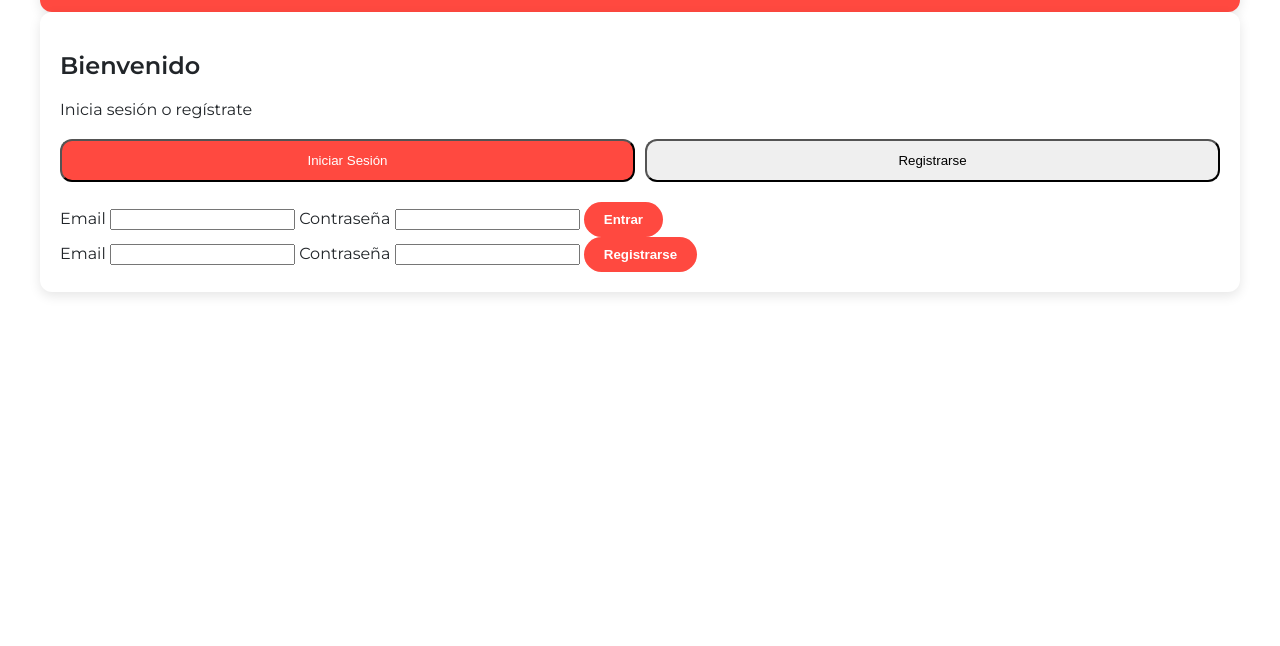
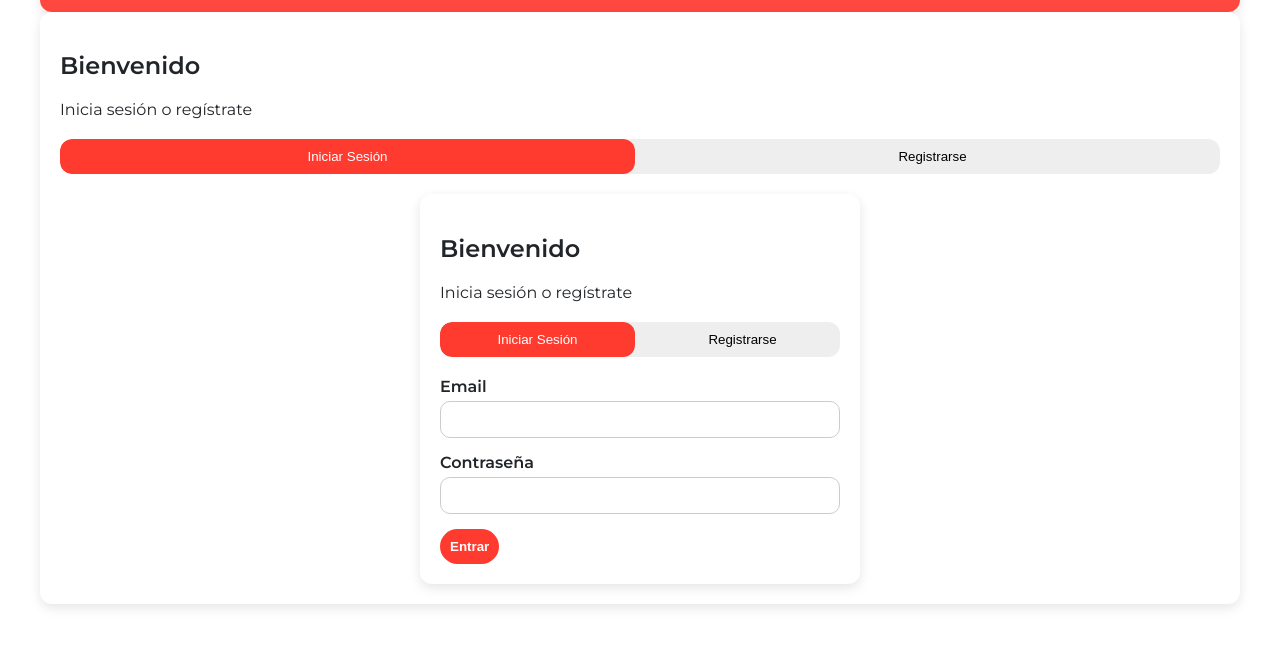
Before and after one commit to KMTB00052571903/rappiecosystem, a plain HTML site: page consumer/index.html in a window 1280 px wide. Shown: the part 146-792 px from the top of the page. Drawn offline with nearby package versions, Linux system fonts and the light colour scheme; files whose address does not match are found by name.

Commit message:
Add .form in consumer/styles.css

```diff
--- a/consumer/index.html
+++ b/consumer/index.html
@@ -36,6 +36,18 @@
         </div>
 
         <!-- LOGIN -->
+       <section id="loginSection" class="section">
+  <div class="card auth-card">
+
+    <h2>Bienvenido</h2>
+    <p>Inicia sesión o regístrate</p>
+
+    <div class="tabs">
+      <button class="tab active" data-tab="login">Iniciar Sesión</button>
+      <button class="tab" data-tab="register">Registrarse</button>
+    </div>
+
+    <!-- LOGIN -->
     <form id="loginForm" class="form active">
       <label>Email
         <input type="email" id="loginEmail" required />
@@ -60,6 +72,7 @@
 
       <button type="submit" class="btn primary">Registrarse</button>
     </form>
+
   </div>
 </section>
 
--- a/consumer/styles.css
+++ b/consumer/styles.css
@@ -147,3 +147,67 @@ body {
 .hidden {
   display: none !important;
 }
+
+
+/* Card centrada */
+.auth-card {
+  max-width: 400px;
+  margin: 0 auto;
+  text-align: left;
+}
+
+/* Inputs */
+.form label {
+  display: flex;
+  flex-direction: column;
+  margin-bottom: 15px;
+  font-weight: 600;
+}
+
+.form input {
+  margin-top: 5px;
+  padding: 10px;
+  border-radius: 10px;
+  border: 1px solid #ccc;
+}
+
+/* Tabs estilo delivery */
+.tabs {
+  display: flex;
+  margin-bottom: 20px;
+  background: #eee;
+  border-radius: 12px;
+  overflow: hidden;
+}
+
+.tab {
+  flex: 1;
+  padding: 10px;
+  border: none;
+  background: transparent;
+  cursor: pointer;
+}
+
+.tab.active {
+  background: #ff3b30; /* rojo consumer */
+  color: white;
+}
+
+/* Botón */
+.btn.primary {
+  background: #ff3b30;
+  color: white;
+  border-radius: 20px;
+  padding: 10px;
+  border: none;
+  cursor: pointer;
+}
+
+/* Forms */
+.form {
+  display: none;
+}
+
+.form.active {
+  display: block;
+}
```
Lines whose indentation alone changed are shown as unchanged.
